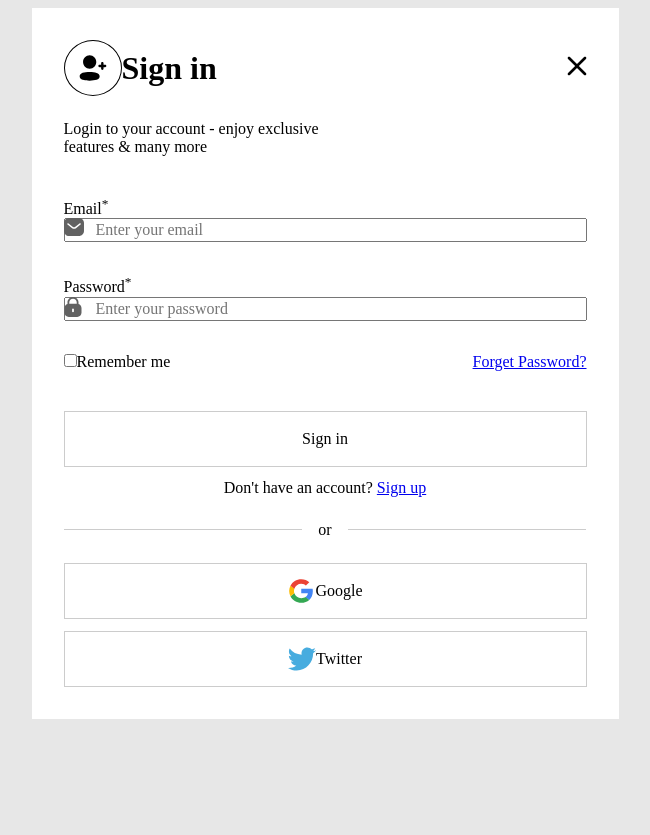
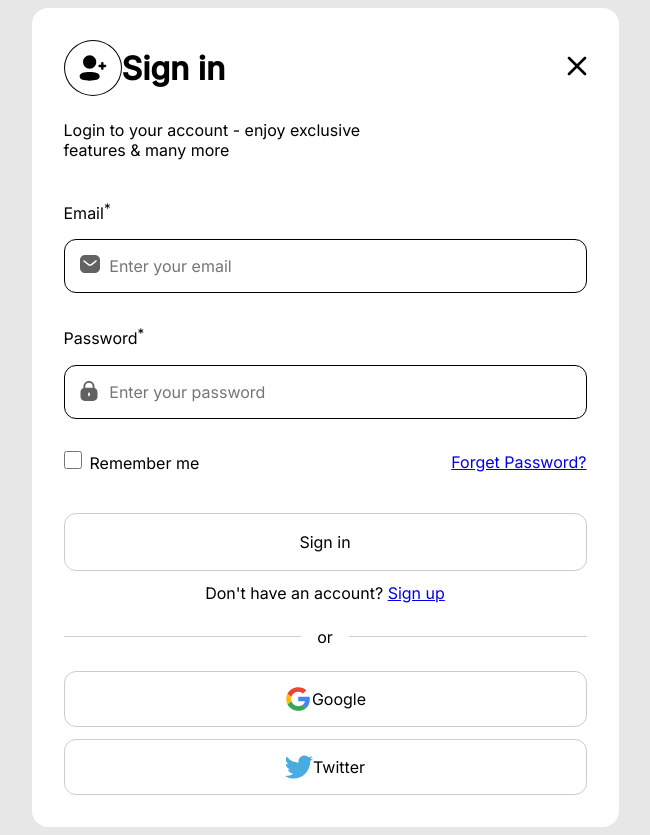
Before and after one commit to Jahan-Shah/cubik-formui-component, a Vue app in the folder vue/: page / in a window 1280 px wide. Shown: the whole page, without its empty margins (315-965 px from the left). Before the commit the page ends 800 px from the top, so only its background shows below. Built offline with nearby package versions, Linux system fonts and the light colour scheme.

Commit message:
refactored and added more styles

```diff
--- a/vue/src/components/Form.vue
+++ b/vue/src/components/Form.vue
@@ -77,6 +77,16 @@
 </template>
 
 <style scoped>
+@import url("https://fonts.googleapis.com/css2?family=Inter:wght@400;500&display=swap");
+
+:root {
+  --clr-primary: hsl(234, 100%, 54%);
+
+  --clr-inactive: hsl(0, 0%, 91%);
+  --clr-error: hsl(0, 100%, 50%);
+  --clr-warning: hsl(29, 100%, 47%);
+}
+
 /* CSS reset ignore this */
 /*
   1. Use a more-intuitive box-sizing model.
@@ -149,34 +159,45 @@ h6 {
 }
 /* CSS reset end*/
 
+.header__top,
+.header__title,
+.remeber__me {
+  display: flex;
+  align-items: center;
+  justify-content: space-between;
+}
+
+form,
+.input,
+.form__footer,
+.form__header,
+.authentication,
+.form__body {
+  display: flex;
+  flex-direction: column;
+}
+
 form {
+  font-family: "Inter", sans-serif;
   width: 587px;
   background-color: white;
   padding: 32px;
+  border-radius: 1rem;
 
-  display: flex;
-  flex-direction: column;
   gap: 2.5rem;
+}
+
+button,
+#password,
+#email {
+  border: 1px solid black;
+  border-radius: 0.75rem;
 }
 
 /* form header */
 
 .form__header {
-  display: flex;
-  flex-direction: column;
   gap: 24px;
-}
-
-.header__top {
-  display: flex;
-  align-items: center;
-  justify-content: space-between;
-}
-
-.header__title {
-  display: flex;
-  align-items: center;
-  justify-content: space-between;
 }
 
 .title__img {
@@ -187,34 +208,39 @@ form {
 }
 
 /* form body */
+
+div > label {
+  margin-bottom: 1rem;
+}
 .form__body {
-  display: flex;
-  flex-direction: column;
   gap: 32px;
 }
 
 #email,
 #password {
   width: 100%;
+  padding: 1rem;
+  padding-left: 2.8rem;
 }
 
-.input {
-  display: flex;
-  flex-direction: column;
+#remeberme {
+  margin-right: 8px;
+}
+
+input[type="checkbox"] {
+  width: 18px;
+  aspect-ratio: 1;
 }
 
 .icon {
   position: relative;
 }
 
-.icon input {
-  padding-left: 30px;
-}
-
 .icon::before {
   content: "";
   position: absolute;
-  top: 50%;
+  left: 1rem;
+  top: 52%;
   transform: translateY(-50%);
   background-repeat: no-repeat;
   width: 24px;
@@ -228,12 +254,6 @@ form {
   background-image: url("/password.svg");
 }
 
-.remeber__me {
-  display: flex;
-  align-items: center;
-  justify-content: space-between;
-}
-
 /* form footer */
 
 .submit {
@@ -241,14 +261,10 @@ form {
 }
 
 .form__footer {
-  display: flex;
-  flex-direction: column;
   gap: 24px;
 }
 
 .authentication {
-  display: flex;
-  flex-direction: column;
   align-items: center;
 }
 
```
